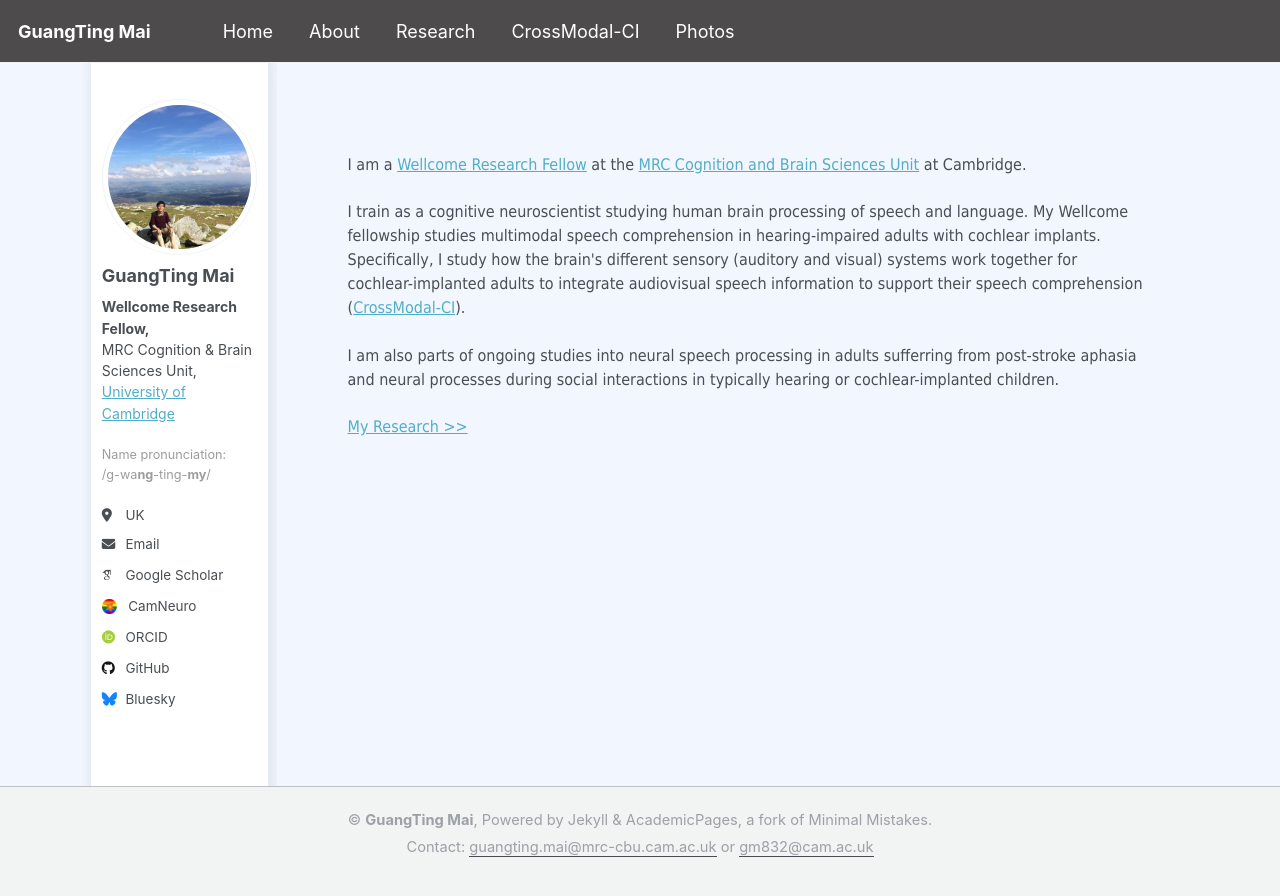
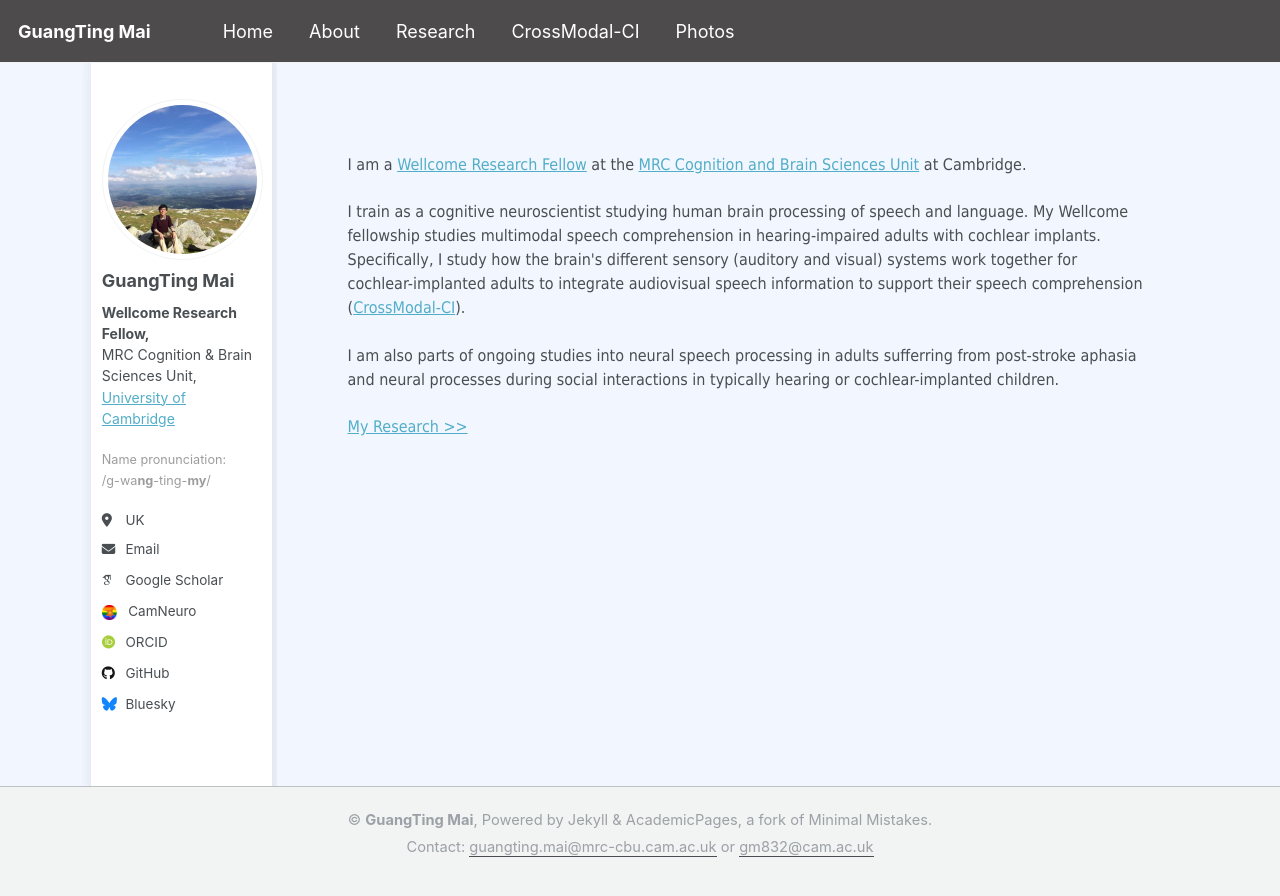
Before and after one commit to guangtingmai/guangtingmai.github.io, a Jekyll site: the page built from _pages/readme.html, in a window 1280 px wide. Shown: the top 896 px of the page. Built offline with Jekyll 4.4.1, drawn with Linux system fonts in a browser that asks for light colours; some web fonts are replaced.

Commit message:
Update custom.scss

```diff
--- a/_sass/custom.scss
+++ b/_sass/custom.scss
@@ -80,7 +80,7 @@
 .sidebar {
   position: relative;
   padding-left: 1.1rem !important;
-  padding-right: 1.1rem !important;
+  padding-right: 0.8rem !important;
   margin-right: 0.8rem !important;
 }
 
@@ -90,7 +90,7 @@
   position: absolute;
   top: 0;
   left: 0.5rem;
-  right: 0.5rem;
+  right: 0.3rem;
   /* Make height dynamic based on content */
   bottom: 0;          /* instead of fixed height */
   background: #fff;
```
